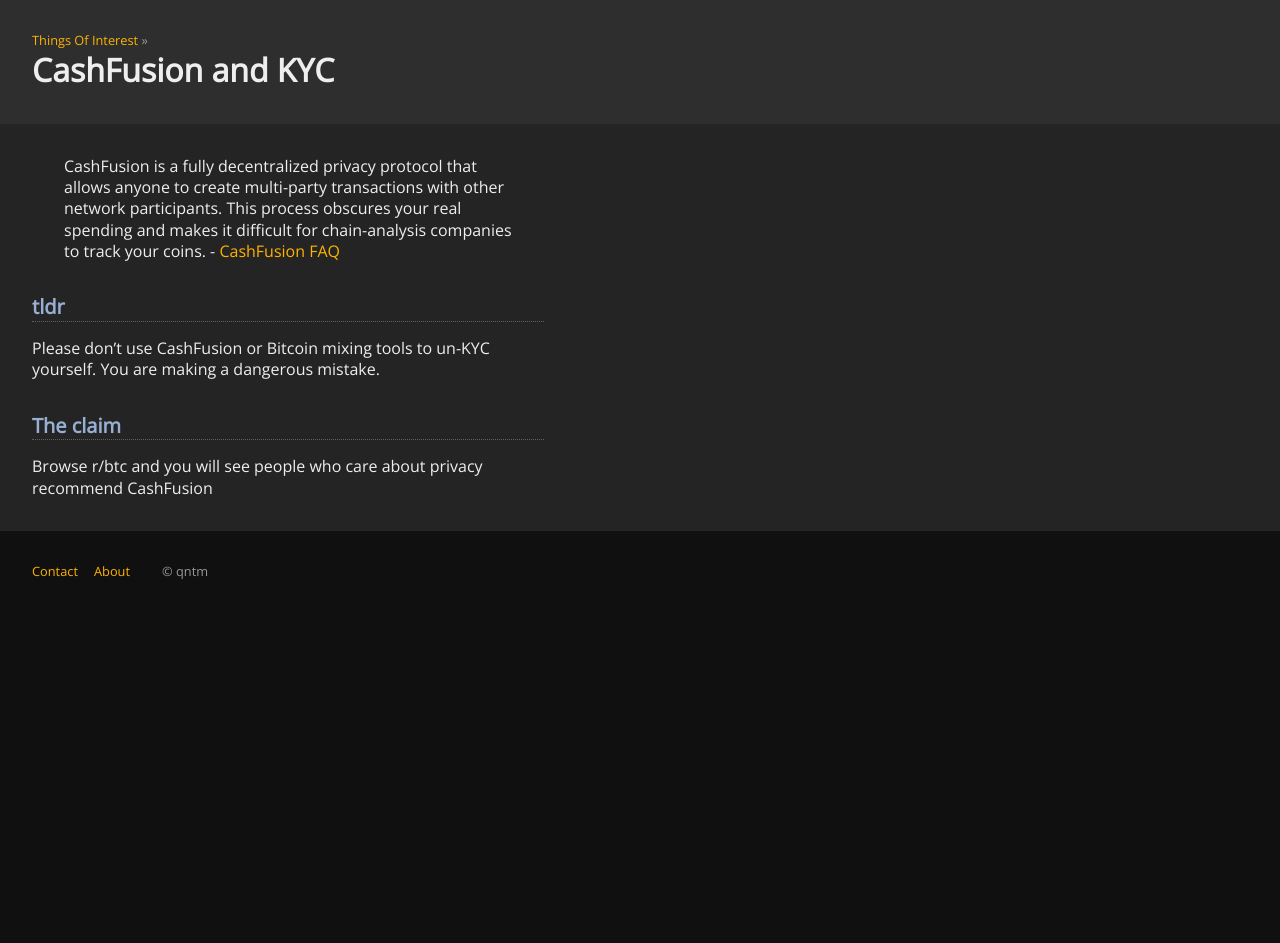
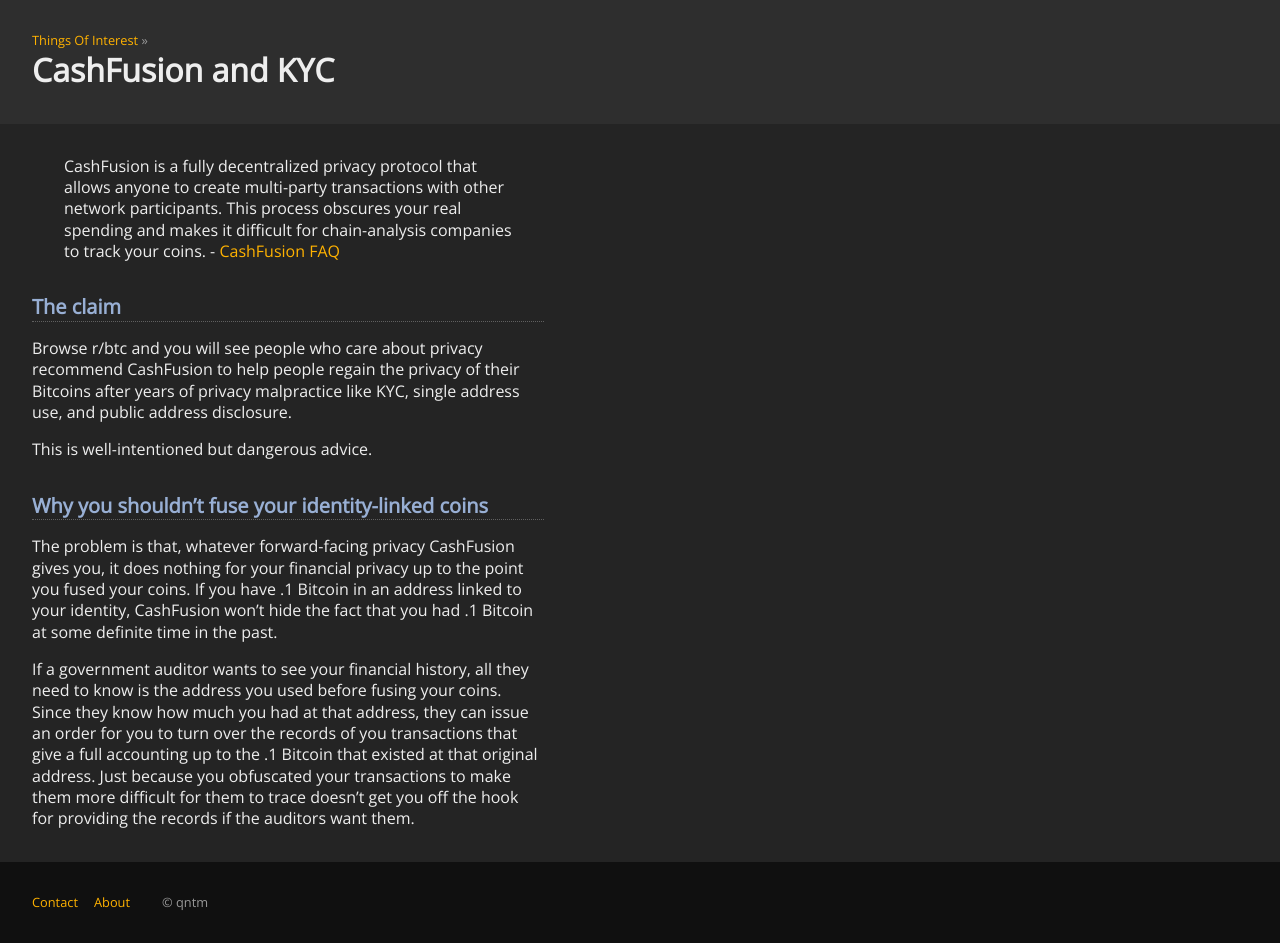
Before and after one commit to wakgill/website, a Jekyll site: the page built from _posts/2021-07-12-cash-fusion.md, in a window 1280 px wide. Built offline with Jekyll 4.4.1, drawn with Linux system fonts in a browser that asks for light colours; before the commit the page ends 900 px from its top, so only the background shows below that.

Commit message:
Update 2021-07-12-cash-fusion.md

```diff
--- a/_posts/2021-07-12-cash-fusion.md
+++ b/_posts/2021-07-12-cash-fusion.md
@@ -6,12 +6,24 @@
 
 >CashFusion is a fully decentralized privacy protocol that allows anyone to create multi-party transactions with other network participants. This process obscures your real spending and makes it difficult for chain-analysis companies to track your coins. - [CashFusion FAQ](https://cashfusion.org/faqs/)
 
-### tldr
-
-Please don't use CashFusion or Bitcoin mixing tools to un-KYC yourself.
-You are making a dangerous mistake.
-
 ### The claim
 
 Browse r/btc and you will see people who care about privacy recommend
-CashFusion
+CashFusion to help people regain the privacy of their Bitcoins after
+years of privacy malpractice like KYC, single address use, and public address disclosure.
+
+This is well-intentioned but dangerous advice.
+
+### Why you shouldn't fuse your identity-linked coins
+
+The problem is that, whatever forward-facing privacy CashFusion gives you, it
+does nothing for your financial privacy up to the point you fused your coins. If you have
+.1 Bitcoin in an address linked to your identity, CashFusion won't hide the fact that you had .1 Bitcoin
+at some definite time in the past.
+
+If a government auditor wants to see your financial history, all they need to know is the address
+you used before fusing your coins. Since they know how much you had at that address, they can issue
+an order for you to turn over the records of you transactions that give a full accounting
+up to the .1 Bitcoin that existed at that original address. Just because you obfuscated your
+transactions to make them more difficult for them to trace doesn't get you off the hook
+for providing the records if the auditors want them.
```
